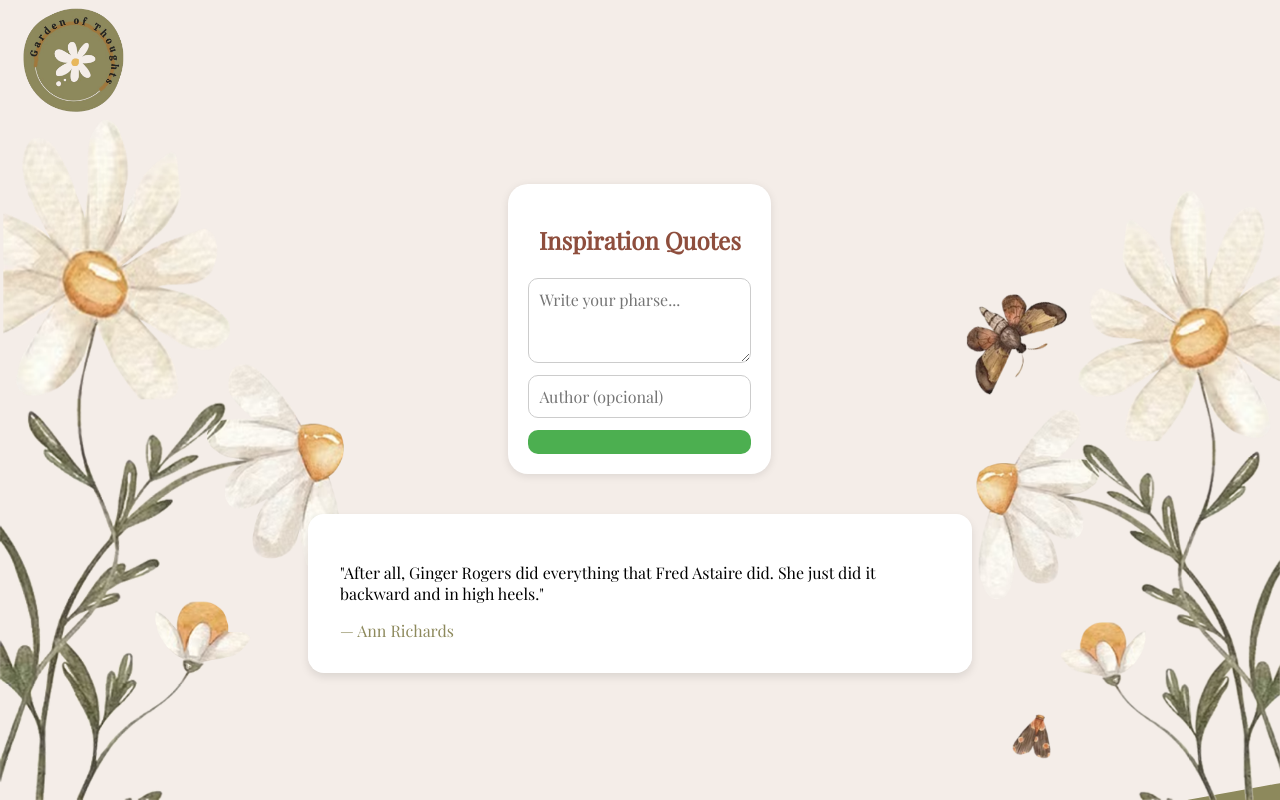
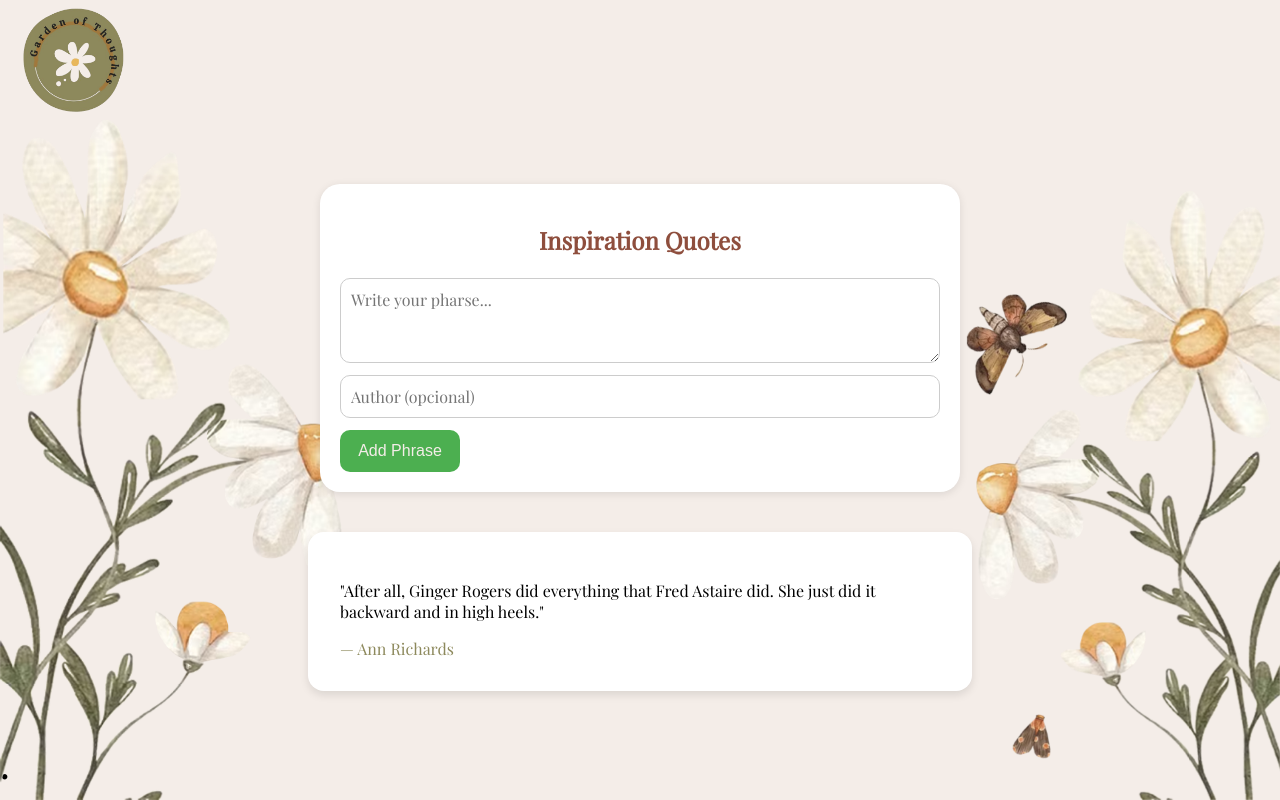
Before and after one commit to hgall3/empower-phrases-app, a React (Vite) app: page / in a window 1280 px wide. Shown: the top 800 px of the page. Built offline with nearby package versions, Linux system fonts and the light colour scheme.

Commit message:
little styles changes to Form

```diff
--- a/src/App.jsx
+++ b/src/App.jsx
@@ -17,15 +17,15 @@ function App() {
     <>
      <div className='app-wrapper'>
       <header>
-      <img className='logo' src="src/assets/logo.png" alt="logo-garden-of-thoughts" />
+      <img className='logo' src="src/assets/logo.png" alt="logo garden of thoughts" />
       </header>
       <main className='box-global'>
-        <img className='img-left' src="src/assets/flowers_right.png" alt="flowers-background-with-moth" />
+        <img className='img-left' src="src/assets/flowers_right.png" alt="flowers background with moth" />
         <div className="phrases-container">
           <AddPhraseForm onAdd={handleAddPhrase} />
           <PhraseList phrases={phrases} />
         </div>
-        <img className='img-right' src="src/assets/flowers_left.png" alt="flowers-background" />
+        <img className='img-right' src="src/assets/flowers_left.png" alt="flowers background" />
        </main>
        <footer>
         <h1>.</h1>
--- a/src/components/AddPhraseForm.jsx
+++ b/src/components/AddPhraseForm.jsx
@@ -29,8 +29,8 @@ function AddPhraseForm({onAdd}) {
             onChange={(e) => setAuthor (e.target.value)}
             placeholder="Author (opcional)"
             />
-            <button type="submit"Add Phrase></button>
-            </form>
+            <button type="submit">Add Phrase</button>
+        </form>
     );
 
 }
--- a/src/components/AddPhraseForm.scss
+++ b/src/components/AddPhraseForm.scss
@@ -2,7 +2,7 @@
 @use "/src/styles/function.scss" as *;
 
 .add-phrase-form {
-    max-width: px-to-rem(600);
+    width: px-to-rem(600);
     margin: 0 auto px-to-rem(40);
     display: flex;
     flex-direction: column;
@@ -16,7 +16,7 @@
         font-family: $font-primary;
         font-size: px-to-rem(24);
         margin-bottom: px-to-rem(10);
-        color: #8e4e3d;
+        color: $accent_brown;
         text-align: center;
     }
 
@@ -30,9 +30,10 @@
     }
 
     button {
+        width: 20%;
         padding: px-to-rem(12);
         background-color: #4caf50;
-        color: white;
+        color: $primary-color;
         border: none;
         border-radius: px-to-rem(10);
         font-size: px-to-rem(16);
--- a/src/styles/variables.scss
+++ b/src/styles/variables.scss
@@ -2,4 +2,5 @@ $primary-color: #F4EDE8;
 $secondary-color: #8D895C;
 $font-color: black;
 $card-color: white;
+$accent_brown: #8e4e3d;
 $font-primary: 'Playfair Display', serif;
```
Also changed, not shown: src/assets/trash.svg (deleted).
